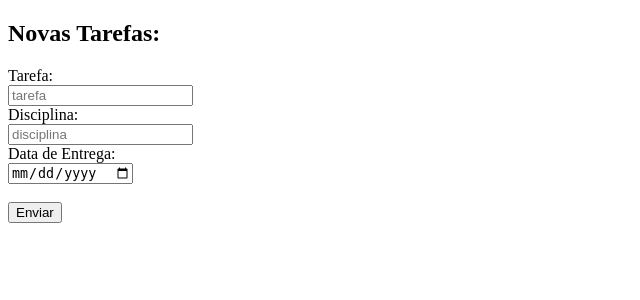
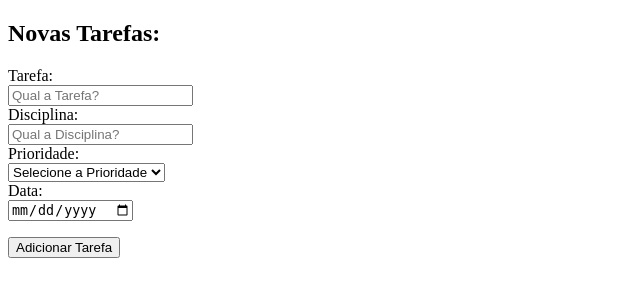
Before and after one commit to 28KIKO28/OOP-Python, a Flask app: template Flask/templates/tarefas.html in a window 1280 px wide. Shown: the top 300 px of the page, without its empty margins (0-640 px from the left). Run offline with Flask 3, Linux system fonts and the light colour scheme; the template is opened without the code that fills it, so the values that code supplies are empty.

Commit message:
Aula Prática 5ª Feira

```diff
--- a/Flask/Flask.py
+++ b/Flask/Flask.py
@@ -1,5 +1,7 @@
 from flask import Flask, render_template,request,redirect
 from os import O_APPEND
+import calendar
+import datetime
 
 app = Flask(__name__)
 
@@ -21,24 +23,24 @@ tarefas = []
 def turmas ():
     return render_template ("turmas.html", lista_turmas=lista_turmas)
 
-@app.route("/alunos/<int:indice>")
+@app.route("/class/<int:indice>")
 def alunos (indice):
     turma = lista_turmas[indice]
     alunos = sorted(turma[4])
     return render_template ("alunos.html", turma=turma, alunos=alunos)
 
-@app.route("/adicionar", methods=["post"])
+@app.route("/add", methods=["post"])
 def adicionar():
     nova_tarefa = (
-        request.form["tarefa"],request.form["disciplina"],request.form["data"],"Pendente")
+        request.form["tarefa"],request.form["disciplina"],request.form["prioridade"],request.form["data"],"Pendente")
     tarefas.append(nova_tarefa)
-    return redirect("/tarefas")
+    return redirect("/tasks")
 
-@app.route("/tarefas")
+@app.route("/tasks")
 def listar_tarefas():
     return render_template("listatarefas.html", tarefas=tarefas)
 
-@app.route("/novastarefas")
+@app.route("/addtask")
 def nova_tarefa_form():
     return render_template("tarefas.html")
 
--- a/Flask/templates/alunos.html
+++ b/Flask/templates/alunos.html
@@ -22,6 +22,6 @@
         {% endfor %}
     </table>
     <hr>
-    <a href="/turmas">Voltar às Turmas</a>
+    <a href="/">Voltar às Turmas</a>
 </body>
 </html>
--- a/Flask/templates/tarefas.html
+++ b/Flask/templates/tarefas.html
@@ -9,15 +9,23 @@
 </head>
 <body>
     <h2>Novas Tarefas:</h2>
-    <form action="/adicionar", method="post">
+    <form action="/add", method="post">
         <label>Tarefa:</label><br>
-        <input type="text" name="tarefa" placeholder="tarefa"><br>
+        <input type="text" name="tarefa" placeholder="Qual a Tarefa?"><br>
         <label>Disciplina:</label><br>
-        <input type="text" name="disciplina" placeholder="disciplina"><br>
-        <label>Data de Entrega:</label><br>
-        <input type="date" name="data" placeholder="data"><br><br>
-        <button id="enviar">Enviar</button>
+        <input type="text" name="disciplina" placeholder="Qual a Disciplina?"><br>
+        <label>Prioridade:</label><br>
+        <select name="prioridade" placeholder="Prioridade">
+            <option disabled selected>Selecione a Prioridade</option>
+            <option>Alta</option>
+            <option>Média</option>
+            <option>Baixa</option>
+            <option>Opcional</option>
+        </select><br>
+        <label>Data:</label><br>
+        <input type="date" name="data" placeholder="data" value=datae><br>
+        <p></p>
+        <button>Adicionar Tarefa</button>
     </form>
-
 </body>
 </html>
--- a/Flask/templates/turmas.html
+++ b/Flask/templates/turmas.html
@@ -1,5 +1,5 @@
 <!DOCTYPE html>
-<html lang="en">
+<html lang="pt">
 
 <head>
     <meta charset="UTF-8">
@@ -20,14 +20,14 @@
         {% for turma in lista_turmas %}
         <tr>
             <td>{{ turma[0] }}</td>
-            <td><a href="/alunos/{{ loop.index0 }}">{{ turma[1] }}</a></td>
+            <td><a href="/class/{{ loop.index0 }}">{{ turma[1] }}</a></td>
             <td>{{ turma[2] }}</td>
             <td>{{ turma[3] }}</td>
         </tr>
         {% endfor %}
     </table>
     <hr>
-    <a href="/tarefas">Tarefas</a>
+    <a href="/tasks">Tarefas</a>
 </body>
 
 </html>
```
Also changed, not shown: Flask/templates/listatarefas.html (+10 -3 lines).
